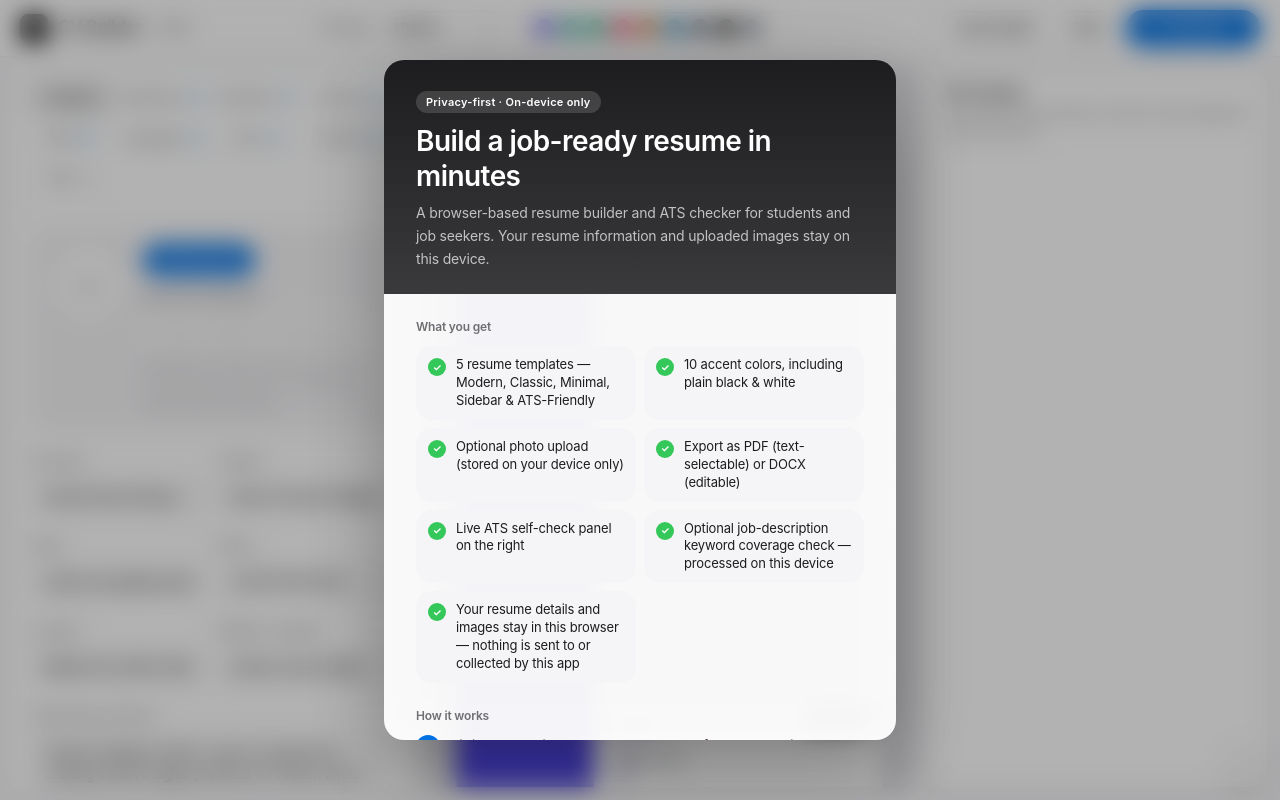
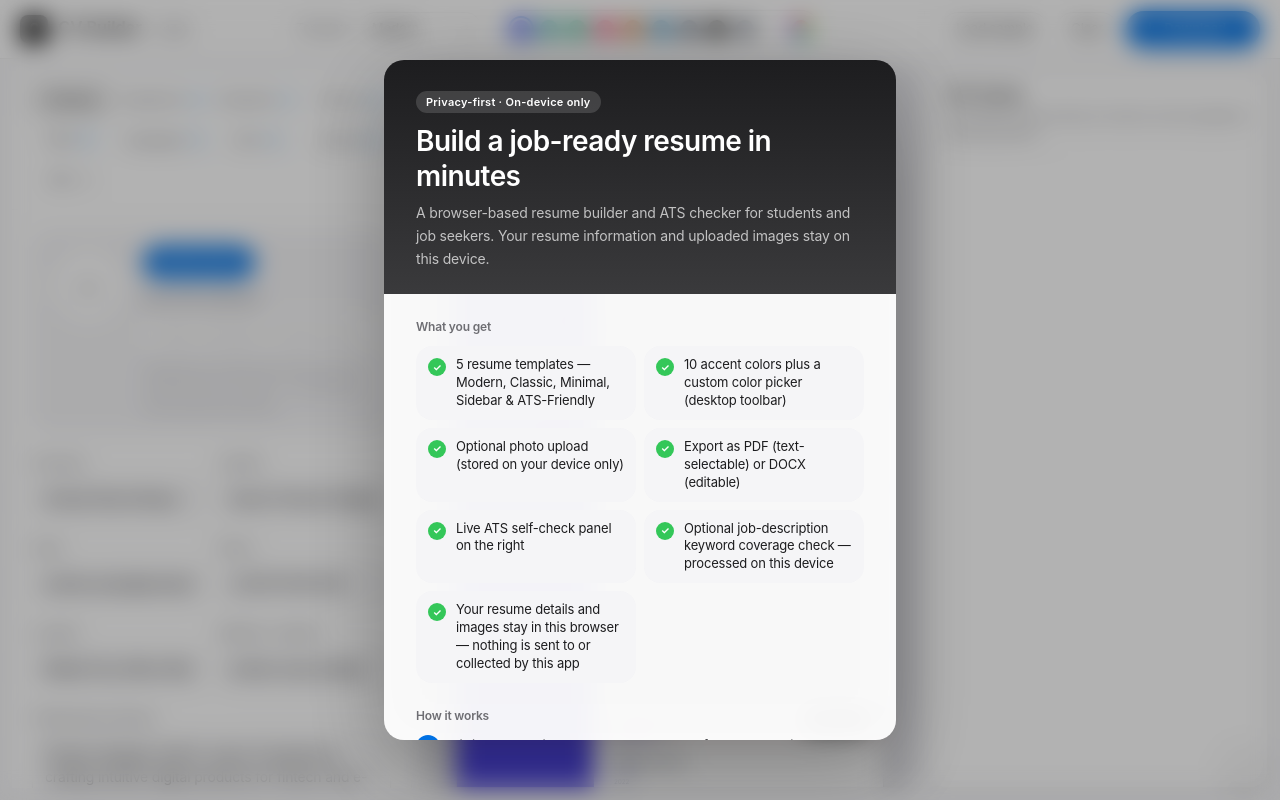
Before and after one commit to jacobconradquendangan-portfolio/CV-Builder, a Next.js app: page / in a window 1280 px wide. Built offline with nearby package versions, Linux system fonts and the light colour scheme.

Commit message:
refactor: update accent color options and enhance custom color picker description

```diff
--- a/components/builder/Topbar.tsx
+++ b/components/builder/Topbar.tsx
@@ -38,6 +38,12 @@ export function Topbar() {
   const loadSample = useResumeStore((state) => state.loadSample);
   const clear = useResumeStore((state) => state.clear);
   const data = useResumeStore((state) => state.data);
+
+  const normalizedAccent = accent.toLowerCase();
+  const selectedColor = ACCENTS.find((color) => color.value.toLowerCase() === normalizedAccent);
+  const isCustomAccent = !selectedColor;
+  // <input type="color"> only accepts #rrggbb — fall back when accent is malformed.
+  const colorInputValue = /^#[0-9a-f]{6}$/i.test(accent) ? accent : "#4f46e5";
 
   const handleExportDocx = async () => {
     try {
@@ -103,8 +109,10 @@ export function Topbar() {
           <label className="flex min-w-0 flex-1 items-center gap-2 text-[13px] text-[#6e6e73] sm:hidden">
             Color
             <select
-              value={accent}
-              onChange={(event) => setAccent(event.target.value)}
+              value={selectedColor?.value ?? "custom"}
+              onChange={(event) => {
+                if (event.target.value !== "custom") setAccent(event.target.value);
+              }}
               aria-label="Accent color"
               className="min-w-0 flex-1 cursor-pointer rounded-full border border-black/10 bg-white/70 px-3 py-1.5 text-[13px] font-medium text-[#1d1d1f]"
             >
@@ -113,24 +121,64 @@ export function Topbar() {
                   {color.name}
                 </option>
               ))}
+              {isCustomAccent && <option value="custom">Custom ({accent})</option>}
             </select>
           </label>
 
-          <div className="hidden items-center gap-2 rounded-full border border-black/[0.08] bg-white/60 px-2.5 py-1.5 backdrop-blur sm:flex" role="radiogroup" aria-label="Accent color">
-            {ACCENTS.map((color) => (
+          <div className="hidden items-center gap-1 rounded-full border border-black/[0.08] bg-white/60 px-1.5 py-1.5 backdrop-blur sm:flex" role="radiogroup" aria-label="Accent color">
+            {ACCENTS.map((color) => {
+              const isSelected = color.value.toLowerCase() === normalizedAccent;
+              return (
                 <button
                   key={color.value}
                   type="button"
                   title={color.name}
                   aria-label={`Accent ${color.name}`}
+                  aria-pressed={isSelected}
                   onClick={() => setAccent(color.value)}
                   className={cn(
-                  "h-[18px] w-[18px] shrink-0 rounded-full transition-all duration-200 hover:scale-110 active:scale-95",
-                  accent === color.value && "ring-2 ring-[#0071e3] ring-offset-2 ring-offset-white"
+                    "flex h-6 w-6 shrink-0 items-center justify-center rounded-full transition-all duration-200 hover:scale-110 active:scale-95",
+                    isSelected && "bg-[#0071e3]/10"
                   )}
-                style={{ backgroundColor: color.value, boxShadow: "inset 0 0 0 1px rgba(0,0,0,0.12)" }}
+                >
+                  <span
+                    aria-hidden="true"
+                    className={cn(
+                      "block h-[18px] w-[18px] rounded-full transition-all duration-200",
+                      isSelected
+                        ? "ring-2 ring-[#0071e3] ring-offset-2 ring-offset-white"
+                        : "ring-1 ring-black/15"
+                    )}
+                    style={{ backgroundColor: color.value }}
                   />
-            ))}
+                </button>
+              );
+            })}
+            <label
+              title={isCustomAccent ? `Custom color ${accent} (selected)` : "Pick a custom color"}
+              className={cn(
+                "relative flex h-6 w-6 shrink-0 cursor-pointer items-center justify-center overflow-hidden rounded-full transition-all duration-200 hover:scale-110 active:scale-95",
+                isCustomAccent && "bg-[#0071e3]/10"
+              )}
+            >
+              <span className="sr-only">Pick a custom accent color</span>
+              <input
+                type="color"
+                value={colorInputValue}
+                onChange={(event) => setAccent(event.target.value)}
+                aria-label="Pick a custom accent color"
+                className="absolute inset-0 h-full w-full cursor-pointer opacity-0"
+              />
+              <span
+                aria-hidden="true"
+                className={cn(
+                  "pointer-events-none flex h-[18px] w-[18px] items-center justify-center rounded-full text-[10px] font-bold",
+                  isCustomAccent
+                    ? "bg-[conic-gradient(from_0deg,#f00,#ff0,#0f0,#0ff,#00f,#f0f,#f00)] ring-2 ring-[#0071e3] ring-offset-2 ring-offset-white"
+                    : "bg-[conic-gradient(from_0deg,#f00,#ff0,#0f0,#0ff,#00f,#f0f,#f00)] ring-1 ring-black/15"
+                )}
+              />
+            </label>
           </div>
         </div>
       </div>
--- a/components/builder/WelcomeModal.tsx
+++ b/components/builder/WelcomeModal.tsx
@@ -7,7 +7,7 @@ const STORAGE_KEY = "cv-builder-welcome-seen";
 
 const FEATURES = [
   "5 resume templates — Modern, Classic, Minimal, Sidebar & ATS-Friendly",
-  "10 accent colors, including plain black & white",
+  "10 accent colors plus a custom color picker (desktop toolbar)",
   "Optional photo upload (stored on your device only)",
   "Export as PDF (text-selectable) or DOCX (editable)",
   "Live ATS self-check panel on the right",
@@ -17,7 +17,7 @@ const FEATURES = [
 
 const STEPS = [
   "Fill in your details — use the tabs on the left to add experience, education, skills, projects and more.",
-  "Style your resume — pick one of 5 templates and 10 accent colors; the preview updates live. Use the ATS panel for parser warnings and optional job-keyword coverage.",
+  "Style your resume — pick one of 5 templates and 10 accent colors (or any custom color via the rainbow picker on desktop); the preview updates live. Use the ATS panel for parser warnings and optional job-keyword coverage.",
   "Download — click Download and choose PDF (text-selectable, print-ready) or DOCX (editable in Word / Google Docs).",
 ];
 
```
Lines whose indentation alone changed are shown as unchanged.
